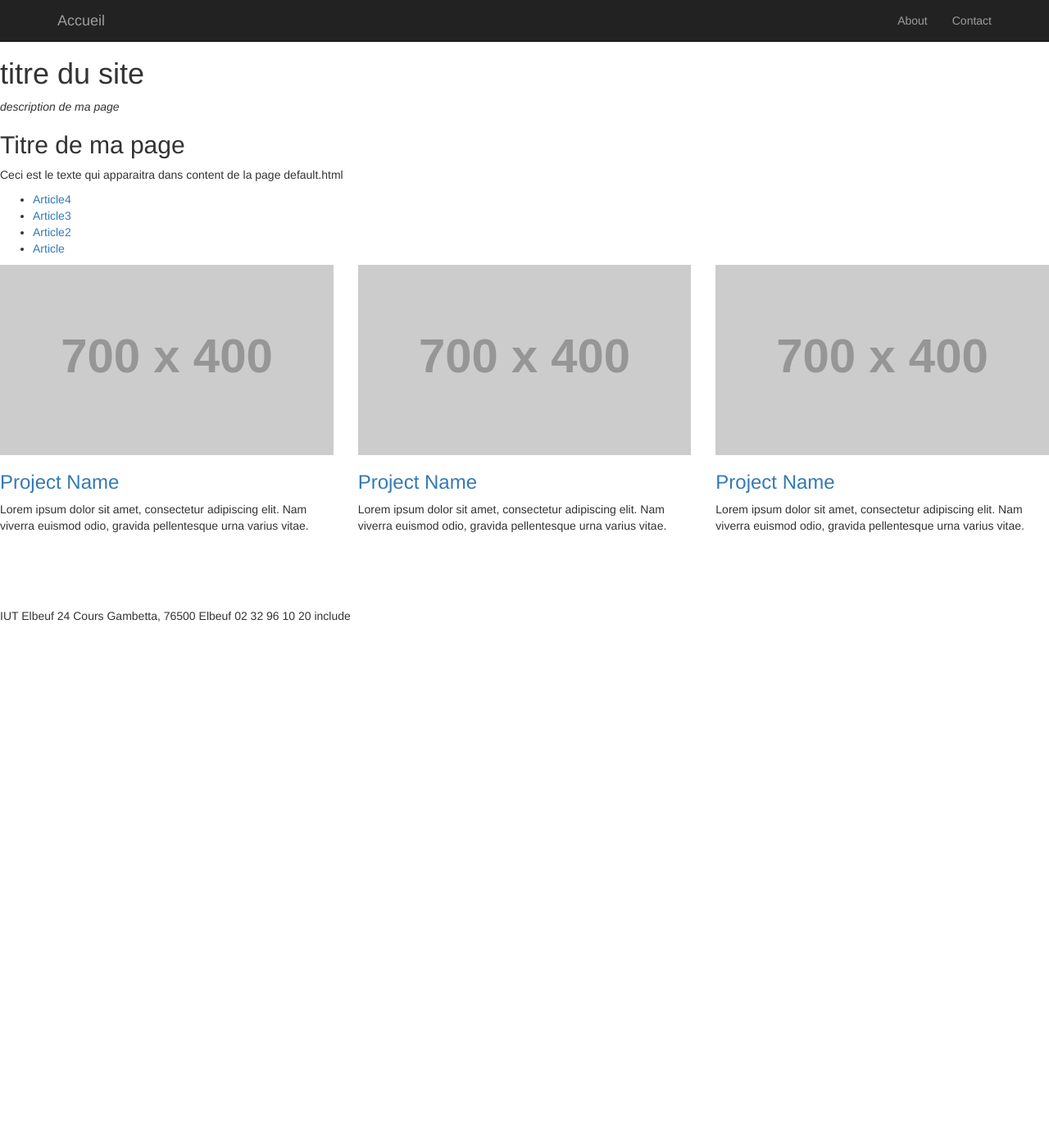
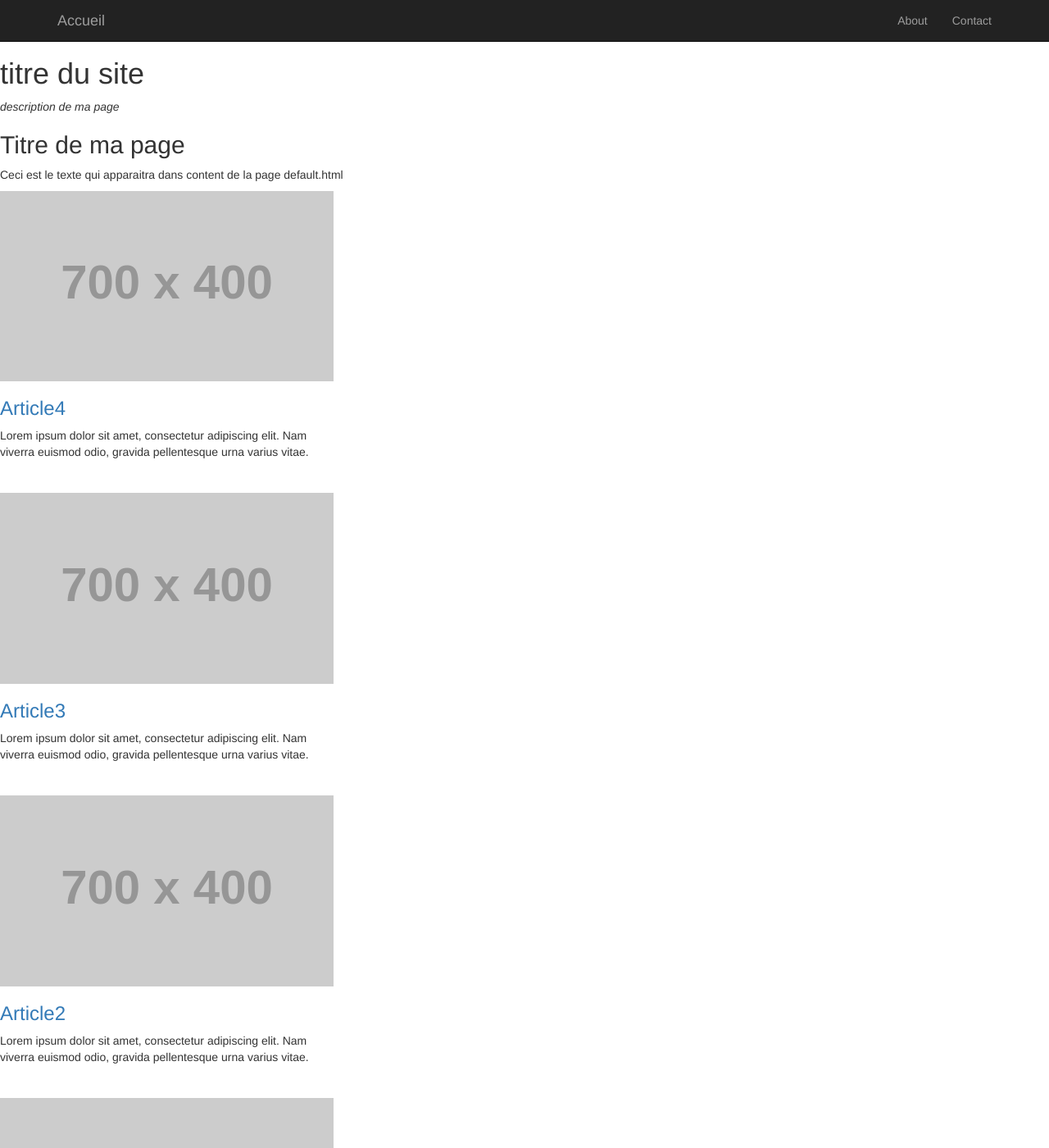
Before and after one commit to LeaBr/LeaBr.github.io, a Jekyll site: the page built from index.html, in a window 1280 px wide and 1400 px high. Shown: the whole window at 82% size. Built offline with Jekyll 4.4.1, drawn with Linux system fonts in a browser that asks for light colours; nearby versions of some CDN libraries; library files that are not in the unit come from our copies.

Commit message:
modifié :         index.html

```diff
--- a/index.html
+++ b/index.html
@@ -6,39 +6,23 @@ layout: default
 <p>Ceci est le texte qui apparaitra dans content de la page default.html</p>
 
 <ul>
-  	{% for post in site.posts %}
-    		<li>
-    			<a href="{{ post.url }}">{{ post.title }}</a>
+
+
+
     		</li>
-  	{% endfor %}
+
 </ul>
+{% for post in site.posts %}
+<div class="row">
 
-<div class="row">
             <div class="col-md-4 img-portfolio">
-                <a href="portfolio-item.html">
+                <a href="{{ post.url }}">
                     <img class="img-responsive img-hover" src="http://placehold.it/700x400" alt="">
                 </a>
                 <h3>
-                    <a href="portfolio-item.html">Project Name</a>
+                    <a href="{{ post.url }}">{{ post.title }}</a>
                 </h3>
                 <p>Lorem ipsum dolor sit amet, consectetur adipiscing elit. Nam viverra euismod odio, gravida pellentesque urna varius vitae.</p>
             </div>
-            <div class="col-md-4 img-portfolio">
-                <a href="portfolio-item.html">
-                    <img class="img-responsive img-hover" src="http://placehold.it/700x400" alt="">
-                </a>
-                <h3>
-                    <a href="portfolio-item.html">Project Name</a>
-                </h3>
-                <p>Lorem ipsum dolor sit amet, consectetur adipiscing elit. Nam viverra euismod odio, gravida pellentesque urna varius vitae.</p>
-            </div>
-            <div class="col-md-4 img-portfolio">
-                <a href="portfolio-item.html">
-                    <img class="img-responsive img-hover" src="http://placehold.it/700x400" alt="">
-                </a>
-                <h3>
-                    <a href="portfolio-item.html">Project Name</a>
-                </h3>
-                <p>Lorem ipsum dolor sit amet, consectetur adipiscing elit. Nam viverra euismod odio, gravida pellentesque urna varius vitae.</p>
-            </div>
-        </div>
+</div>
+{% endfor %}
```
